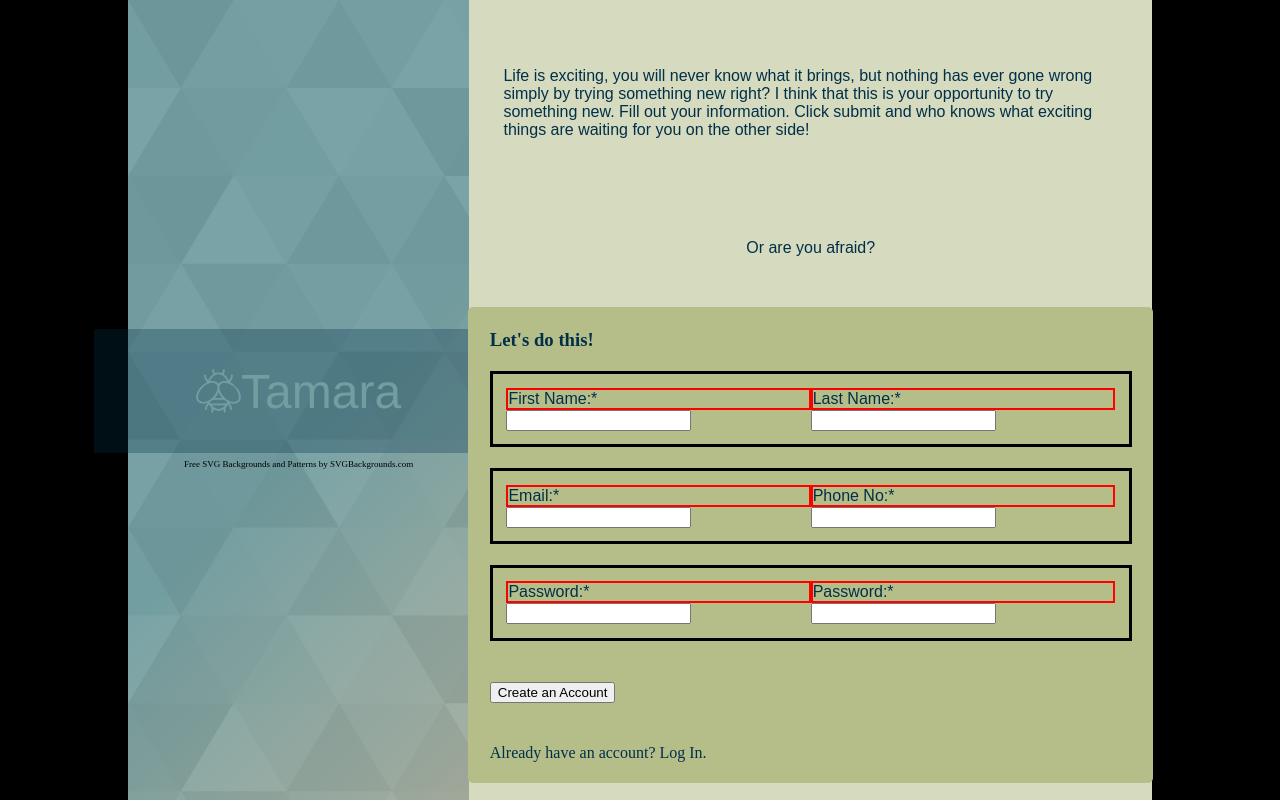
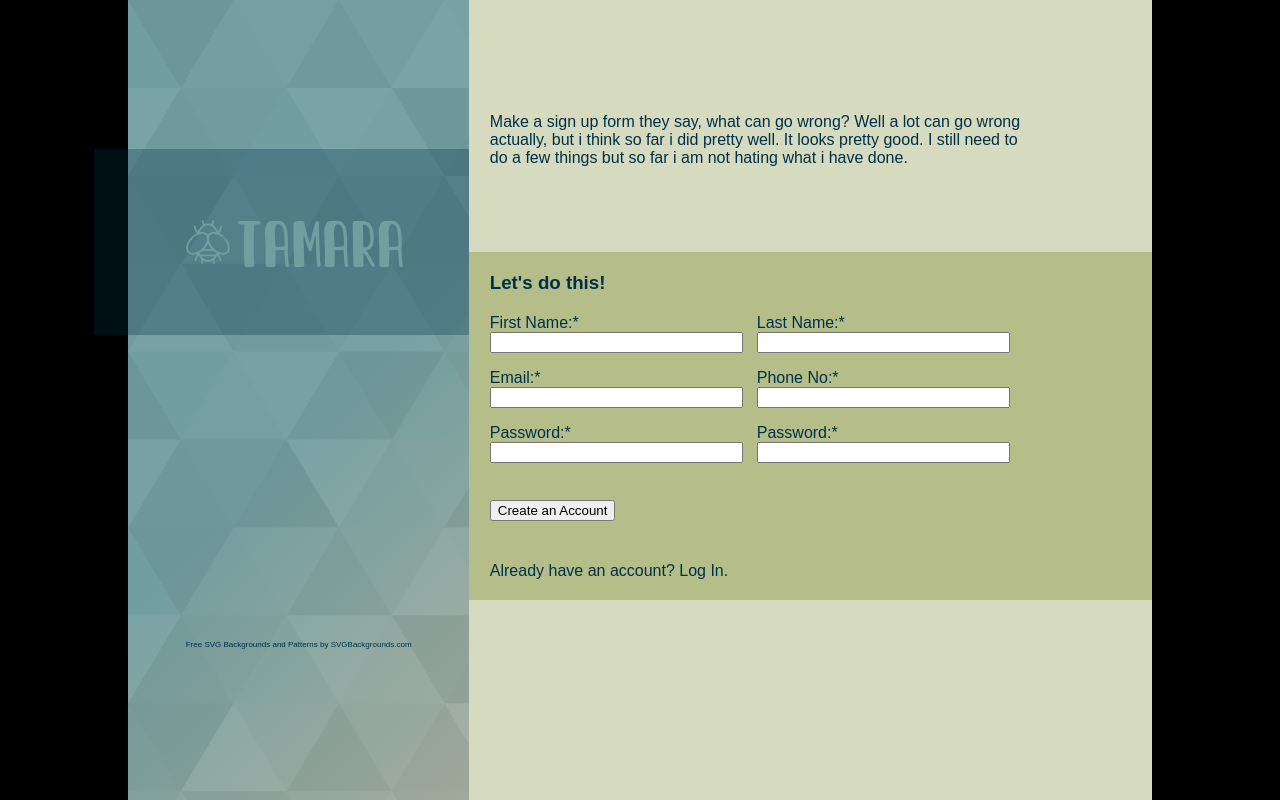
Before and after one commit to Zelouchan/form-odin, a plain HTML site: page index.html in a window 1280 px wide. Drawn offline with Linux system fonts and the light colour scheme.

Commit message:
finished layout

```diff
--- a/index.html
+++ b/index.html
@@ -29,14 +29,11 @@
       <!-- Right Side -->
        <div class="right">
       <p>
-        Life is exciting, you will never know what it brings, but nothing has
-        ever gone wrong simply by trying something new right? I think that this
-        is your opportunity to try something new. Fill out your information.
-        Click submit and who knows what exciting things are waiting for you on
-        the other side!
+   Make a sign up form they say, what can go wrong?
+   Well a lot can go wrong actually, but i think so far i did pretty well.
+   It looks pretty good. I still need to do a few things but so
+   far i am not hating what i have done.
       </p>
-
-      <p>Or are you afraid?</p>
 
       <!-- Form -->
       <div id="signup">
--- a/style.css
+++ b/style.css
@@ -4,6 +4,11 @@
         --form-colour: #dfbe99;
         --coral-colour: #ec9192;
         --sage-colour: #b5bd89;
+    }
+
+    @font-face {
+        font-family: sundayBest;
+        src: url(./sunday_best/Sunday\ Best\ ttf.ttf);
     }
 
     body {
@@ -16,6 +21,7 @@
     padding: 0;
     background-color: black;
     color: var(--font-colour);
+    font-family: Arial, Helvetica, sans-serif;
   }
 
   main {
@@ -23,8 +29,6 @@
     grid-template-columns: 1fr 2fr;
     width: 80vw;
     height: 100vh;
-    position: relative;
-
   }
 
   .left,
@@ -32,28 +36,21 @@
     display: flex;
     flex-direction: column;
     justify-content: center;
-    align-items: center;
     background-color: #D6DABE;
-    text-decoration: none;
   }
 
   .left {
     background-image: url(./subtle-prism.svg);
     background-size: auto;
     height: 100%;
-    background-position: right;
-
+    align-items: center;
+    justify-content: space-around;
   }
 
  .bg-text a:hover, a:visited, a:link, a:active {
       text-decoration: none;
-      color: black;
-      font-size: xx-small;
-  }
-
-  .bg-text {
-    text-justify: center;
-    text-align: center;
+      color: var(--font-colour);
+      font-size: 8px;
   }
 
 #bee {
@@ -64,55 +61,51 @@
     display: flex;
     width: 100%;
     justify-content: center;
-    padding: 10% 10%;
-    font-size: 3rem;
+    padding: 15% 10%;
+    font-size: calc(2.3rem - 2%);
     background: rgba(0, 48, 73, 0.3);
     color: var(--bg-colour-one);
-    font-family: 'Franklin Gothic Medium', 'Arial Narrow', Arial, sans-serif;
+    font-family: sundayBest;
   }
 
-.right {
-    display: flex;
+.logo-text {
+    padding: 2%;
 }
 
 .right p {
-    padding: 5%;
+    padding: 0% 0% 10% 3%;
     font-family: Arial, Helvetica, sans-serif;
+    max-width: 60ch;
 }
 
 #signup p {
-    padding: 2%;
+    padding: 0% 0% 0% 3%;
     display: grid;
     grid-template-columns: 1fr 1fr;
-    border: 3px solid black;
 }
 
 #signup [for] {
-    border: 2px solid red;
     box-sizing: border-box;
     display: block;
-}
-
-textarea {
-    width: 50%;
-    border: 2px solid yellow;
+    color: var(--font-colour);
 }
 
 #signup {
     background-color: var(--sage-colour);
     width: 100%;
-    border: 1px solid var(--sage-colour);
-    border-radius: 0.3em;
-    display: inline-block;
+    min-width: 40%;
+    box-shadow: 1 1 1;
+    margin-bottom: 15%;
 }
 
-#signup p,
+input {
+    box-sizing: border-box;
+    width: 95%;
+    color: var(--font-colour);
+}
+
 #signup h3,
 #signup button,
 .smallText {
     margin: 3%;
 }
-
-.right {
-margin: 0%;
-}
```
Also changed, not shown: sunday_best/Sunday Best ttf.ttf (added), 2 other files.
